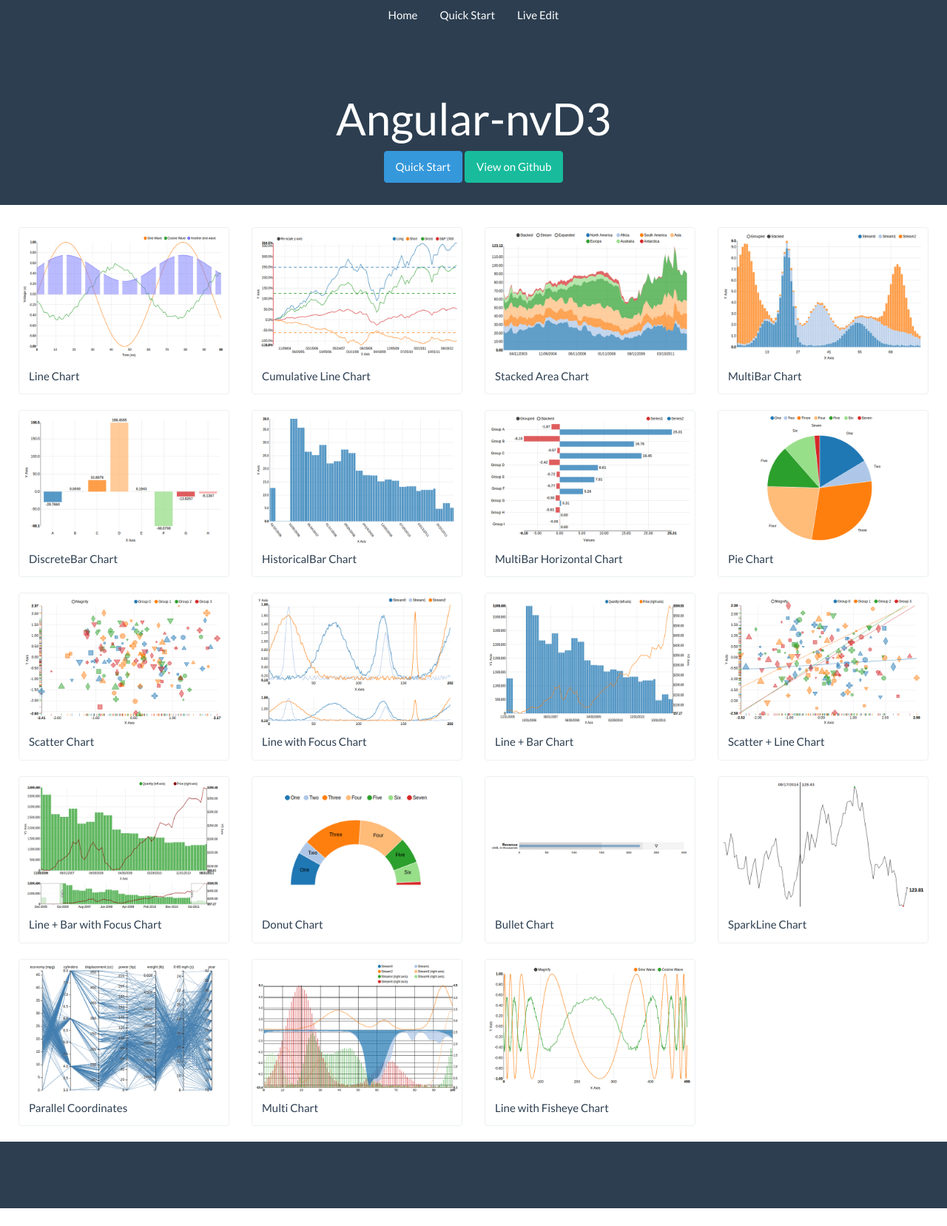
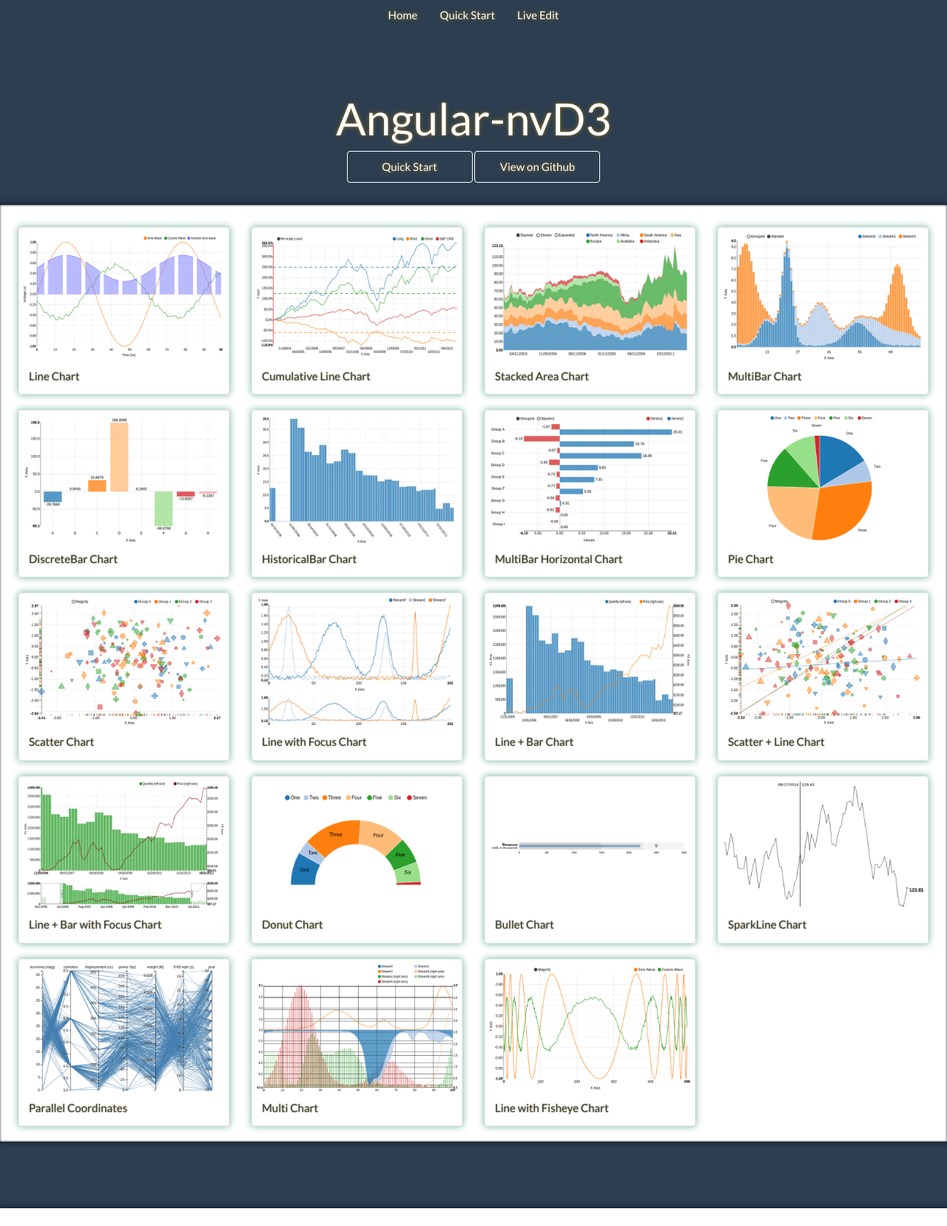
Before and after one commit to krispo/angular-nvd3, a plain HTML site: page index.html in a window 1280 px wide. Shown: the whole page at 74% size. Drawn offline with Linux system fonts and the light colour scheme.

Commit message:
updated with styles

```diff
--- /dev/null
+++ b/css/main.css
@@ -0,0 +1,102 @@
+html,
+body {
+    margin:0;
+    padding:0;
+    height:100%;
+    min-height:100%;
+    position:relative;
+}
+
+.wrapper {
+    min-height:100%;
+    position:relative;
+}
+
+.header {
+    padding:13px;
+}
+
+@media (min-width: 768px) {
+    .navbar .navbar-nav {
+        display: inline-block;
+        float: none;
+    }
+    .navbar .navbar-collapse {
+        text-align: center;
+    }
+    .navbar-nav > li > a {
+        padding-top:10px !important;
+        padding-bottom:10px !important;
+        -webkit-text-shadow: 0px 0px 5px #9c7211;
+        -moz-text-shadow: 0px 0px 5px #9c7211;
+        text-shadow: 0px 0px 5px #9c7211;
+    }
+    .navbar {
+        min-height:32px !important;
+    }
+}
+
+/* Content ---------------------------------------------------------- */
+
+.content {
+    padding-top:20px;
+    padding-bottom:114px;   /* Height of the footer element */
+}
+.content .splash {
+    background: #2c3e50;
+    -webkit-box-shadow: inset 0px -11px 10px -10px #131b2d;
+    -moz-box-shadow: inset 0px -11px 10px -10px #131b2d;
+    box-shadow: inset 0px -11px 10px -10px #131b2d;
+
+    -webkit-text-shadow: 0px 0px 5px #9c7211;
+    -moz-text-shadow: 0px 0px 5px #9c7211;
+    text-shadow: 0px 0px 5px #9c7211;
+}
+.content .splash .btn {
+    width: 170px;
+    background-color: #2c3e50;
+    border-color: white;
+}
+.content .splash .btn:hover {
+    color: #18bc9c;
+    border-color: #18bc9c;
+    text-decoration: none;
+}
+.content .thumbnails{
+    -webkit-box-shadow: inset 0px 0px 3px 0px #131b2d;
+    -moz-box-shadow: inset 0px 0px 3px 0px #131b2d;
+    box-shadow: inset 0px 0px 3px 0px #131b2d;
+
+    -webkit-text-shadow: 0px 0px 2px #9c7211;
+    -moz-text-shadow: 0px 0px 2px #9c7211;
+    text-shadow: 0px 0px 2px #9c7211;
+}
+.content .thumbnail {
+    -webkit-box-shadow: 0px 0px 10px 1px #87bda2;
+    -moz-box-shadow: 0px 0px 10px 1px #87bda2;
+    box-shadow: 0px 0px 10px 1px #87bda2;
+}
+
+/* Footer ---------------------------------------------------------- */
+.footer {
+    width:100%;
+    height:114px;
+    position:absolute;
+    bottom:0;
+    left:0;
+}
+.footer .splash {
+    background: #2c3e50;
+    -webkit-box-shadow:
+        inset 0px 11px 8px -10px #131b2d,
+        inset 0px -11px 8px -10px #131b2d;
+    -moz-box-shadow:
+        inset 0px 11px 8px -10px #131b2d,
+        inset 0px -11px 8px -10px #131b2d;
+    box-shadow:
+        inset 0px 11px 8px -10px #131b2d,
+        inset 0px -11px 8px -10px #131b2d;
+}
+.footer .icon {
+    zoom: 40%;
+}
--- a/index.html
+++ b/index.html
@@ -8,57 +8,7 @@
     <link rel="stylesheet" href="bower_components/bootswatch/bootswatch.min.css">
     <link rel="stylesheet" href="bower_components/json-tree/json-tree.css">
     <link rel="stylesheet" href="lib/nv.d3.css">
-
-    <style>
-        html, body {
-            margin:0;
-            padding:0;
-            height:100%;
-            min-height:100%;
-            position:relative;
-        }
-        .wrapper {
-            min-height:100%;
-            position:relative;
-        }
-        .header {
-            padding:13px;
-        }
-        .content {
-            padding-top:20px;
-            padding-bottom:114px;   /* Height of the footer element */
-        }
-        .footer {
-            width:100%;
-            height:114px;
-            position:absolute;
-            bottom:0;
-            left:0;
-        }
-
-        @media (min-width: 768px) {
-            .navbar .navbar-nav {
-                display: inline-block;
-                float: none;
-            }
-            .navbar .navbar-collapse {
-                text-align: center;
-            }
-            .navbar-nav > li > a {
-                padding-top:10px !important;
-                padding-bottom:10px !important;
-            }
-            .navbar {
-                min-height:32px !important
-            }
-        }
-        .splash {
-            background: #2c3e50;
-        }
-        .icon {
-            zoom: 40%;
-        }
-    </style>
+    <link rel="stylesheet" href="css/main.css">
 </head>
 <body>
 <!------------------------------------------------------------------------------------------------------->
--- a/pages/home.html
+++ b/pages/home.html
@@ -11,7 +11,7 @@
     </div>
 </div>
 
-<div class="container container-fluid" style="padding-top: 30px; width: 100%">
+<div class="container container-fluid thumbnails" style="padding-top: 30px; width: 100%">
     <div class="row">
         <ul style="list-style-type: none; padding: 0px 10px 0px 10px;">
             <li class="col-xs-6 col-md-3">
```
